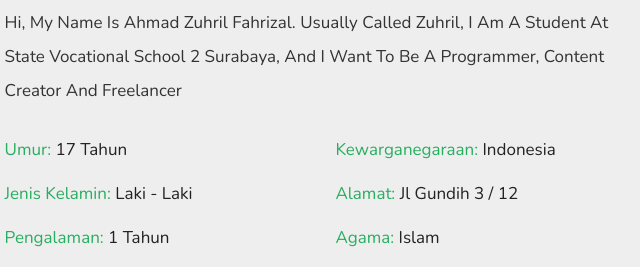
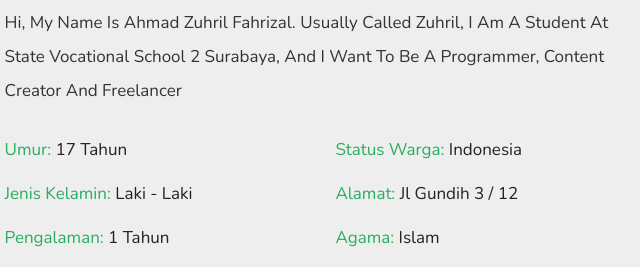
Before and after one commit to zuhrilgtg08/New-Portfolio, a plain HTML site: page index.html in a window 1280 px wide. Shown: the part 980-1247 px from the top of the page, 468-1108 px from the left. Drawn offline with nearby package versions, Linux system fonts and the light colour scheme.

Commit message:
edit status

```diff
--- a/index.html
+++ b/index.html
@@ -56,7 +56,7 @@
                         <p> <span> pekerjaan: </span> content creator </p>
                     </div>
                     <div class="box">
-                        <p> <span> kewarganegaraan: </span> indonesia </p>
+                        <p> <span> status warga: </span> indonesia </p>
                         <p> <span> alamat: </span> jl gundih 3 / 12 </p>
                         <p> <span> agama: </span> islam </p>
                         <p> <span> email: </span> zuhril08@gmail.com </p>
```
